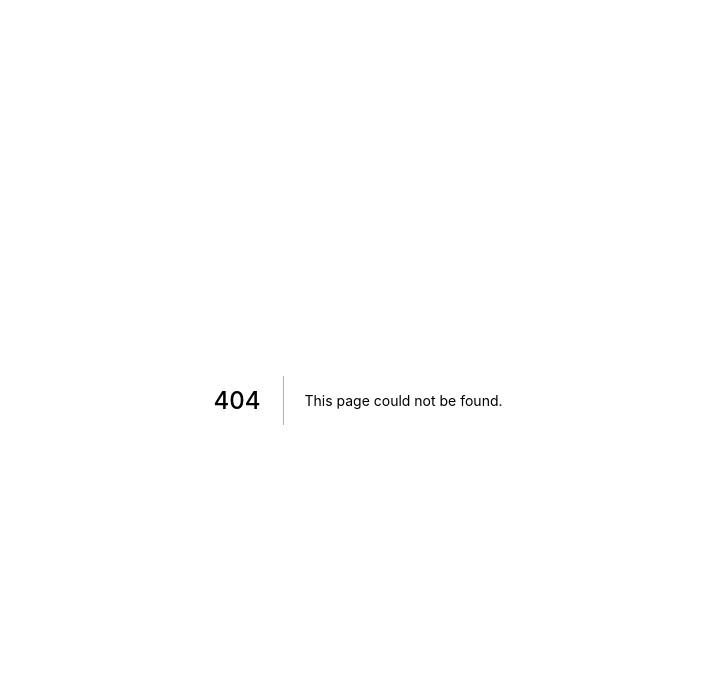
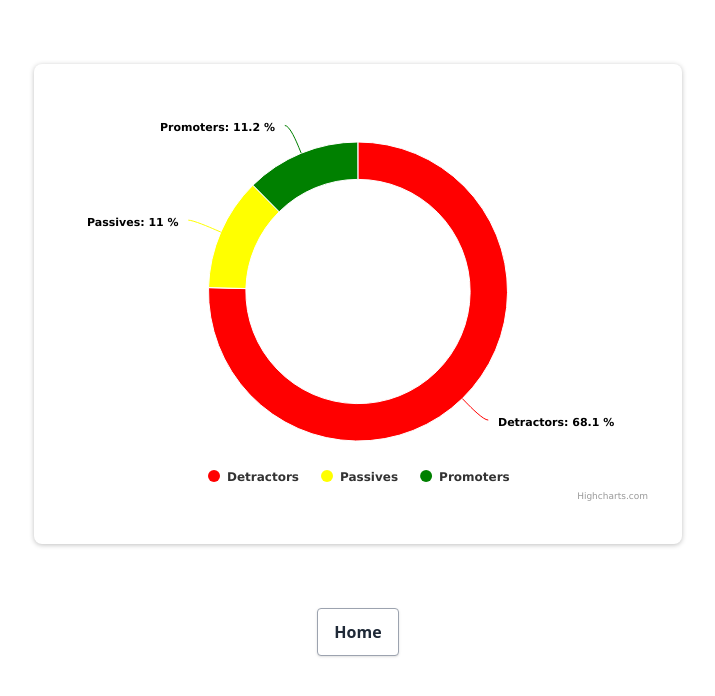
Before and after one commit to niclast7611/highchart_examples, a Next.js app: page /charts/Donut in a window 1280 px wide. Before the commit this address had no page. Shown: the top 696 px of the page, without its empty margins (282-997 px from the left). Built offline with nearby package versions, Linux system fonts and the light colour scheme.

Commit message:
added basic donut chart and page

```diff
--- /dev/null
+++ b/pages/charts/Donut.js
@@ -0,0 +1,89 @@
+import React from "react";
+import HighchartsReact from "highcharts-react-official";
+import Highcharts from "highcharts";
+import HomeButton from "../../components/HomeButton";
+import Card from "../../components/Card";
+
+const options = {
+  colors: ["red", "yellow", "green"],
+  chart: {
+    type: "pie",
+  },
+  accessibility: {
+    point: {
+      valueSuffix: "%",
+    },
+  },
+  title: {
+    text: undefined,
+  },
+  tooltip: {
+    backgroundColor: "white",
+    shared: true,
+    useHTML: true,
+    formatter: function (tooltip) {
+      if (this.series.name === "Sample B") {
+        return `<div style="display: flex; flex-direction: column; padding: 5px;">
+                    <span style="text-align: center;  padding-top: 5px">${this.key}</span>
+                    <b style="text-align: center; color: ${this.point.index}; padding-top: 5px;">${this.y}%</b>
+                </div>`;
+      } else {
+        return `<div style="display: flex; flex-direction: column; padding: 5px;">
+                    <span style="text-align: center;  padding-top: 5px">${
+                      this.key
+                    }</span>
+                    <b style="text-align: center; color: ${this.point
+                      .index``}; padding-top: 5px;">${this.y}</b>
+                </div>`;
+      }
+    },
+
+    borderRadius: 15,
+    borderWidth: 0,
+  },
+  plotOptions: {
+    pie: {
+      allowPointSelect: true,
+      cursor: "pointer",
+      dataLabels: {
+        enabled: true,
+        format: "{point.name}: {y} %",
+      },
+      showInLegend: true,
+    },
+  },
+  series: [
+    {
+      name: "Registrations",
+      colorByPoint: true,
+      innerSize: "75%",
+      data: [
+        {
+          name: "Detractors",
+          y: 68.1,
+        },
+        {
+          name: "Passives",
+          y: 11.0,
+        },
+        {
+          name: "Promoters",
+          y: 11.2,
+        },
+      ],
+    },
+  ],
+};
+
+export default function Donut() {
+  return (
+    <div>
+      <Card
+        content={<HighchartsReact highcharts={Highcharts} options={options} />}
+      />
+
+      <div id="container"></div>
+      <HomeButton href="/" buttonTitle="Home" />
+    </div>
+  );
+}
--- a/pages/index.js
+++ b/pages/index.js
@@ -25,6 +25,7 @@ export default function Home() {
             href="/charts/RMSpline"
             buttonTitle="RipeMetrics Copycat Spline Chart"
           />
+          <HomeButton href="/charts/Donut" buttonTitle="Donut" />
 
           {/* class="inline-flex items-center justify-center h-12 mr-6 bg-white hover:bg-gray-100 text-gray-800 font-semibold py-2 px-4 border border-gray-400 rounded shadow" */}
         </div>
--- a/tsconfig.json
+++ b/tsconfig.json
@@ -23,7 +23,7 @@
     "next-env.d.ts",
     "**/*.ts",
     "**/*.tsx"
-, "pages/charts/Test.tsx"  ],
+, "pages/charts/Test.tsx", "pages/charts/Donut.js"  ],
   "exclude": [
     "node_modules"
   ]
```
Also changed, not shown: pages/charts/PageOne.tsx (+0 -36 lines).
